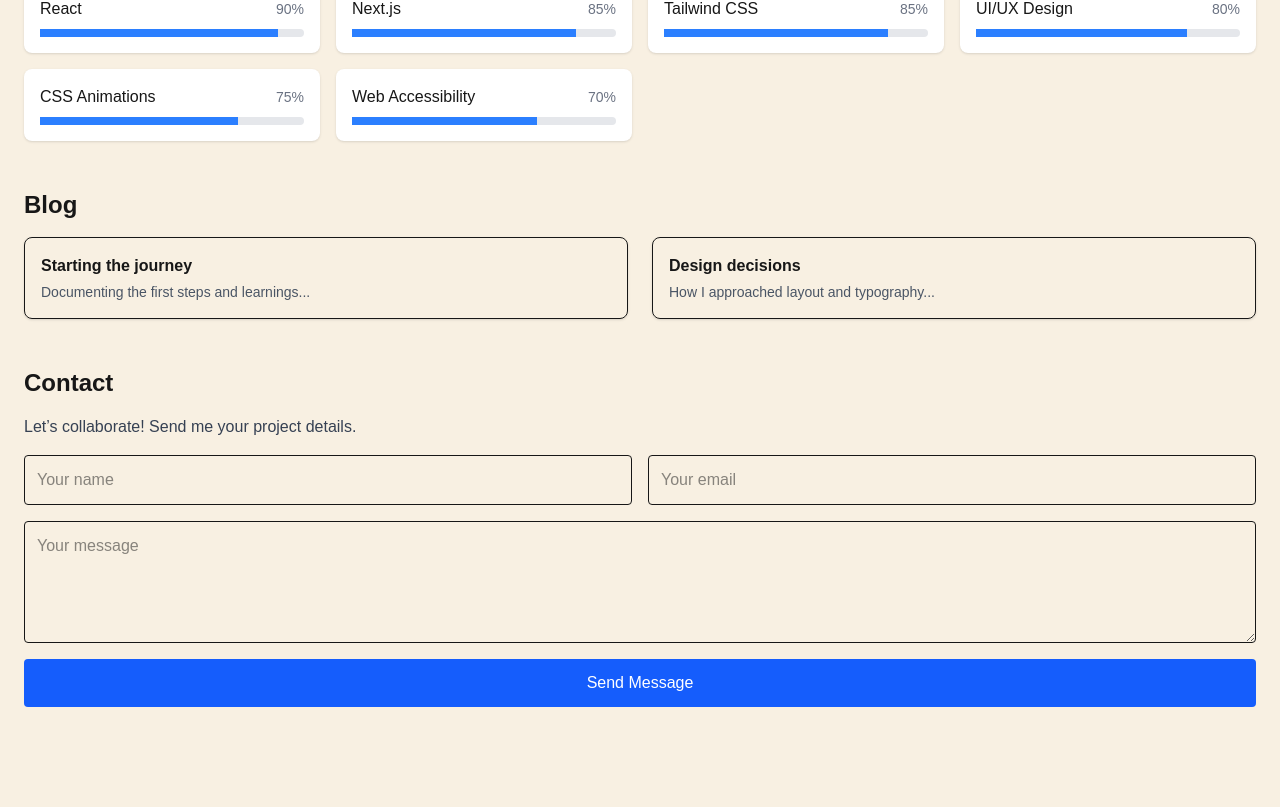
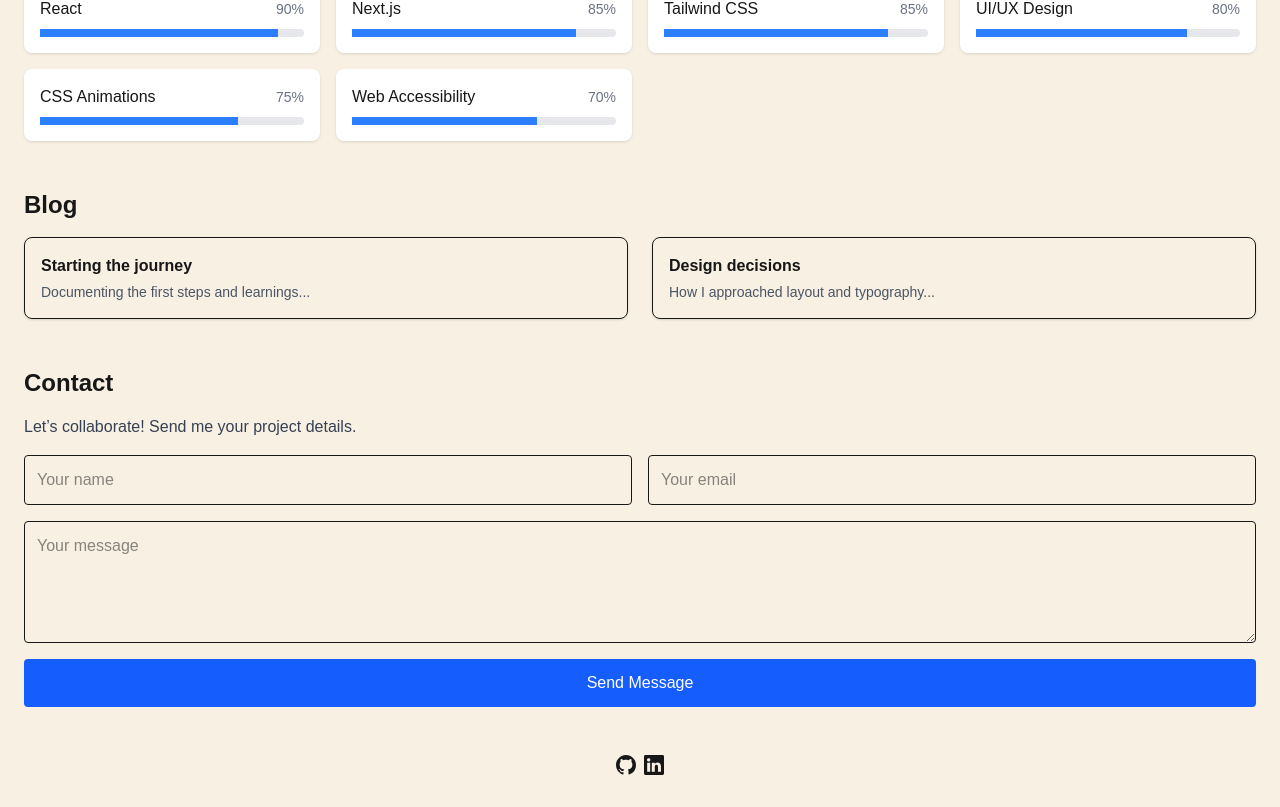
Before and after one commit to anthonbrooks/portfolio, a Next.js app: page / in a window 1280 px wide. Shown: the part 632-1439 px from the top of the page. Built offline with nearby package versions, Linux system fonts and the light colour scheme; no server answers.

Commit message:
Add github and linkedIn links

```diff
--- a/app/page.tsx
+++ b/app/page.tsx
@@ -6,6 +6,7 @@
 import { motion } from "framer-motion";
 import Navbar from "../components/Navbar";
 import { sendEmail } from "@/app/actions/sendEmail";
+import Link from "next/link";
 
 export interface Photo {
   id: string;
@@ -57,8 +58,7 @@
     },
   ];
 
-  const handleSubmit = (e: React.SubmitEvent<HTMLFormElement>): void => {
-    e.preventDefault();
+  const handleSubmit = (): void => {
     setSent(true);
   };
 
@@ -199,6 +199,40 @@
             </form>
           )}
         </motion.section>
+        <motion.section
+          initial={{ opacity: 0, y: 40 }}
+          whileInView={{ opacity: 1, y: 0 }}
+          viewport={{ once: true }}
+          transition={{ duration: 0.5 }}
+          className="flex justify-center gap-2"
+        >
+          <Link href={"https://github.com/anthonbrooks"}>
+            {" "}
+            <svg
+              xmlns="http://www.w3.org/2000/svg"
+              width="20"
+              height="20"
+              fill="currentColor"
+              className="bi bi-github hover:cursor-pointer"
+              viewBox="0 0 16 16"
+            >
+              <path d="M8 0C3.58 0 0 3.58 0 8c0 3.54 2.29 6.53 5.47 7.59.4.07.55-.17.55-.38 0-.19-.01-.82-.01-1.49-2.01.37-2.53-.49-2.69-.94-.09-.23-.48-.94-.82-1.13-.28-.15-.68-.52-.01-.53.63-.01 1.08.58 1.23.82.72 1.21 1.87.87 2.33.66.07-.52.28-.87.51-1.07-1.78-.2-3.64-.89-3.64-3.95 0-.87.31-1.59.82-2.15-.08-.2-.36-1.02.08-2.12 0 0 .67-.21 2.2.82.64-.18 1.32-.27 2-.27s1.36.09 2 .27c1.53-1.04 2.2-.82 2.2-.82.44 1.1.16 1.92.08 2.12.51.56.82 1.27.82 2.15 0 3.07-1.87 3.75-3.65 3.95.29.25.54.73.54 1.48 0 1.07-.01 1.93-.01 2.2 0 .21.15.46.55.38A8.01 8.01 0 0 0 16 8c0-4.42-3.58-8-8-8" />
+            </svg>
+          </Link>
+          <Link href={"https://www.linkedin.com/in/anthonyprescottbrooks/"}>
+            {" "}
+            <svg
+              xmlns="http://www.w3.org/2000/svg"
+              width="20"
+              height="20"
+              fill="currentColor"
+              className="bi bi-linkedin hover:cursor-pointer"
+              viewBox="0 0 16 16"
+            >
+              <path d="M0 1.146C0 .513.526 0 1.175 0h13.65C15.474 0 16 .513 16 1.146v13.708c0 .633-.526 1.146-1.175 1.146H1.175C.526 16 0 15.487 0 14.854zm4.943 12.248V6.169H2.542v7.225zm-1.2-8.212c.837 0 1.358-.554 1.358-1.248-.015-.709-.52-1.248-1.342-1.248S2.4 3.226 2.4 3.934c0 .694.521 1.248 1.327 1.248zm4.908 8.212V9.359c0-.216.016-.432.08-.586.173-.431.568-.878 1.232-.878.869 0 1.216.662 1.216 1.634v3.865h2.401V9.25c0-2.22-1.184-3.252-2.764-3.252-1.274 0-1.845.7-2.165 1.193v.025h-.016l.016-.025V6.169h-2.4c.03.678 0 7.225 0 7.225z" />
+            </svg>
+          </Link>
+        </motion.section>
       </main>
 
       <GalleryPost
```
Also changed, not shown: public/images/github.svg (added), public/images/linkedin.svg (added).
